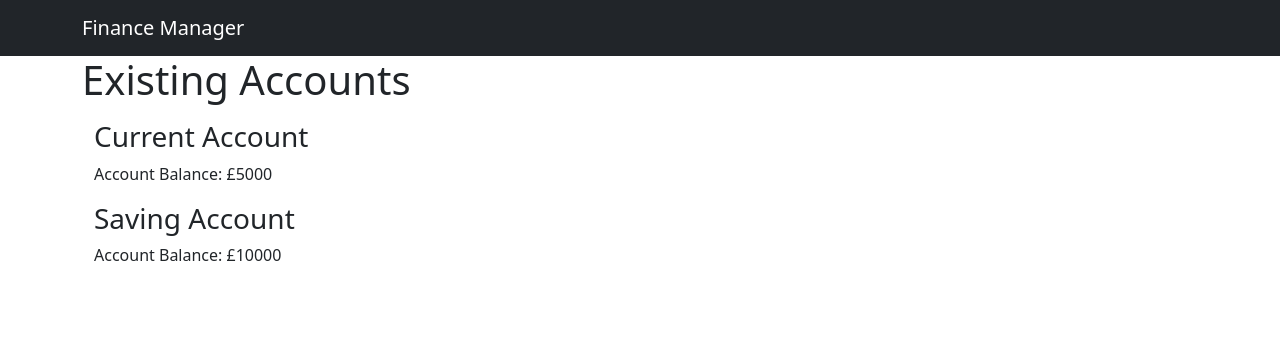
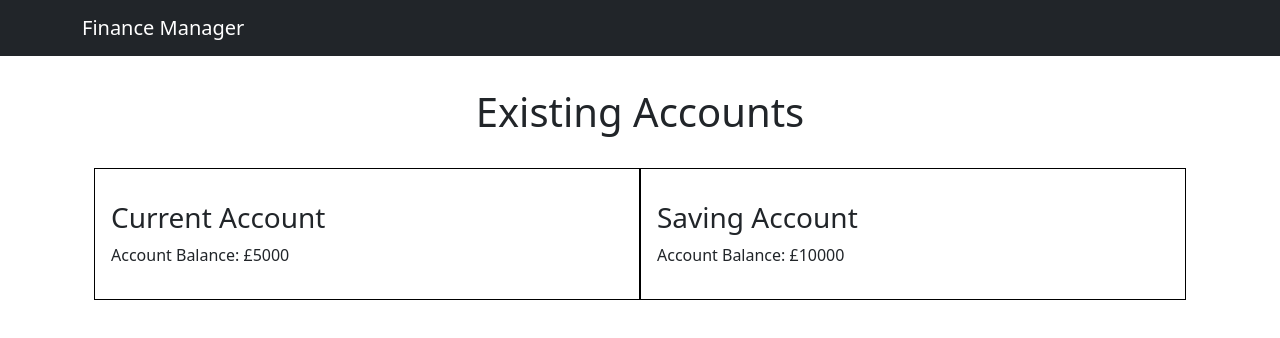
Before and after one commit to Lydiaade/Finance-App, a React (Create React App) app in the folder fm-ui/: page /accounts in a window 1280 px wide. Shown: the top 338 px of the page. Built offline with nearby package versions, Linux system fonts and the light colour scheme.

Commit message:
Improve styling on project

```diff
--- a/fm-ui/src/App.css
+++ b/fm-ui/src/App.css
@@ -1,15 +1,9 @@
-#vendingTitle {
+.pageTitle {
+    margin: 2rem;
     text-align: center;
-    border-bottom: solid;
-    border-width: 2px;
-    border-color: gray;
 }
-
 .transaction {
-    border-style: solid;
-    border-width: 3px;
-    border-color: gray;
-    border-radius: 5%;
+    border-bottom: 3px solid black;
     align-content: center;
     background-color: white;
     display: flex;
@@ -22,3 +16,14 @@
     margin-inline: 20%;
     border-radius: 1%;
 }
+
+.account {
+    border: 0.1rem solid black;
+    /*border-radius: 5%;*/
+    padding: 1rem;
+}
+
+.accounts {
+    display: flex;
+    justify-content: space-between;
+}
```
